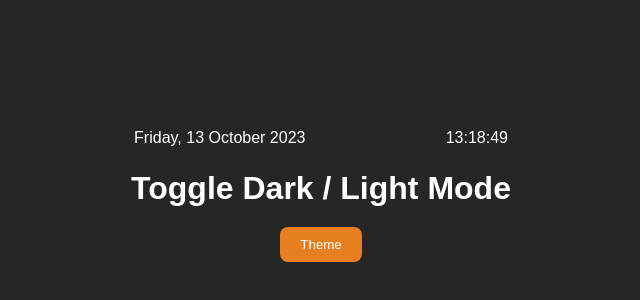
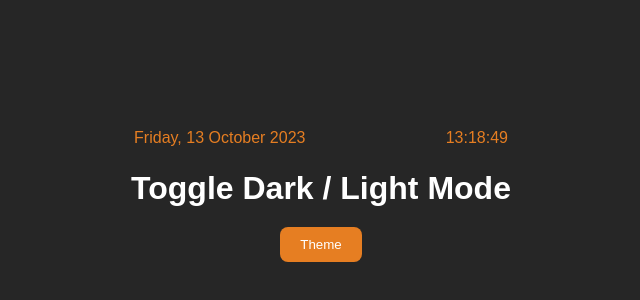
Before and after one commit to huzaifanizam/Changing-Theme, a plain HTML site: page index.html in a window 1280 px wide. Shown: the part 206-506 px from the top of the page, without its empty margins (319-959 px from the left). Drawn offline with nearby package versions, Linux system fonts and the light colour scheme.

Commit message:
first commit

```diff
--- a/styles/styles.css
+++ b/styles/styles.css
@@ -36,6 +36,8 @@ body{
     justify-content: space-between;
     margin-bottom: 20px;
     padding: 3px;
+    color: var(--button-color);
+    font-weight: 200px;
 }
 .contanaior .dark-light button{
     padding: 10px 20px;
```
